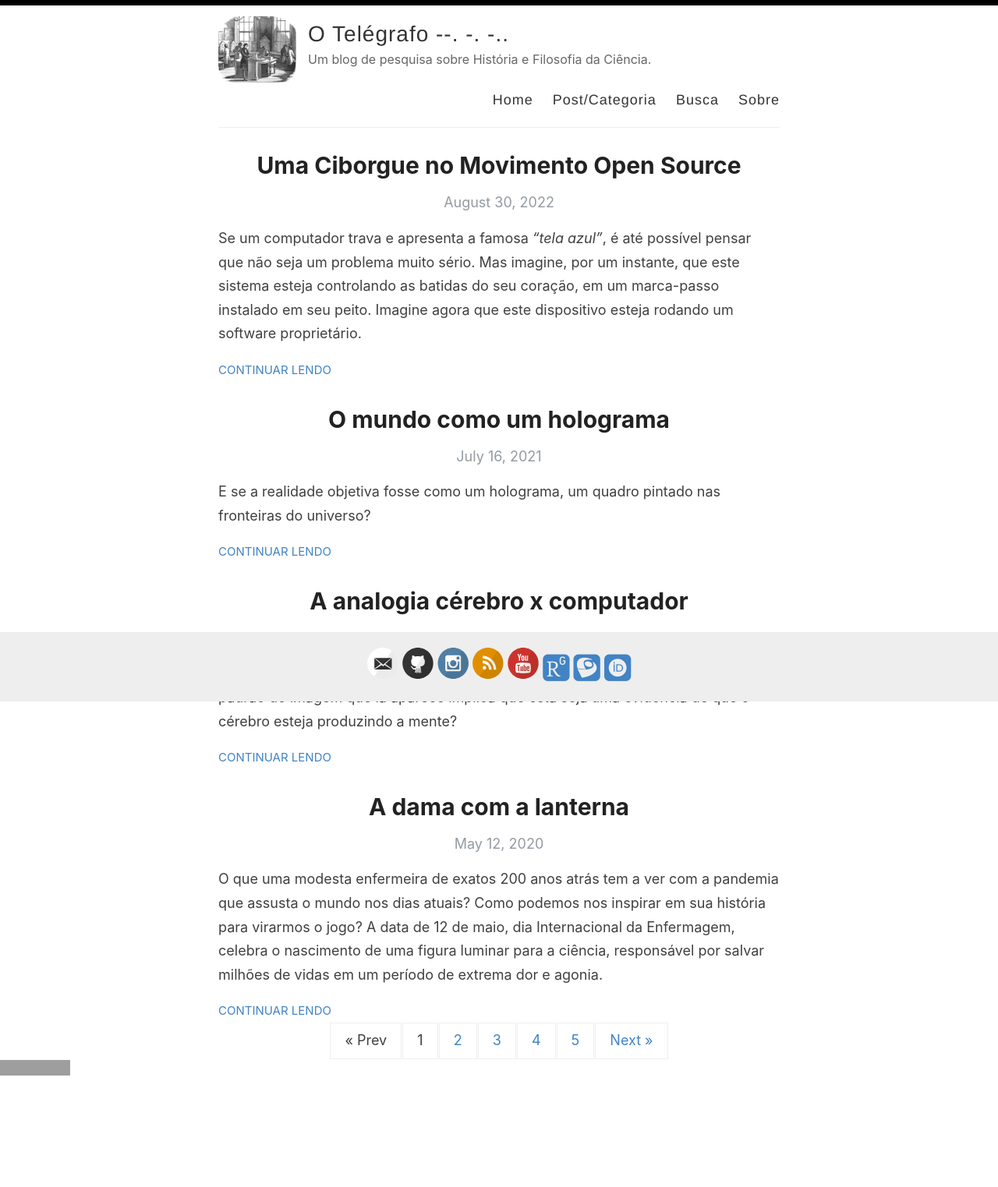
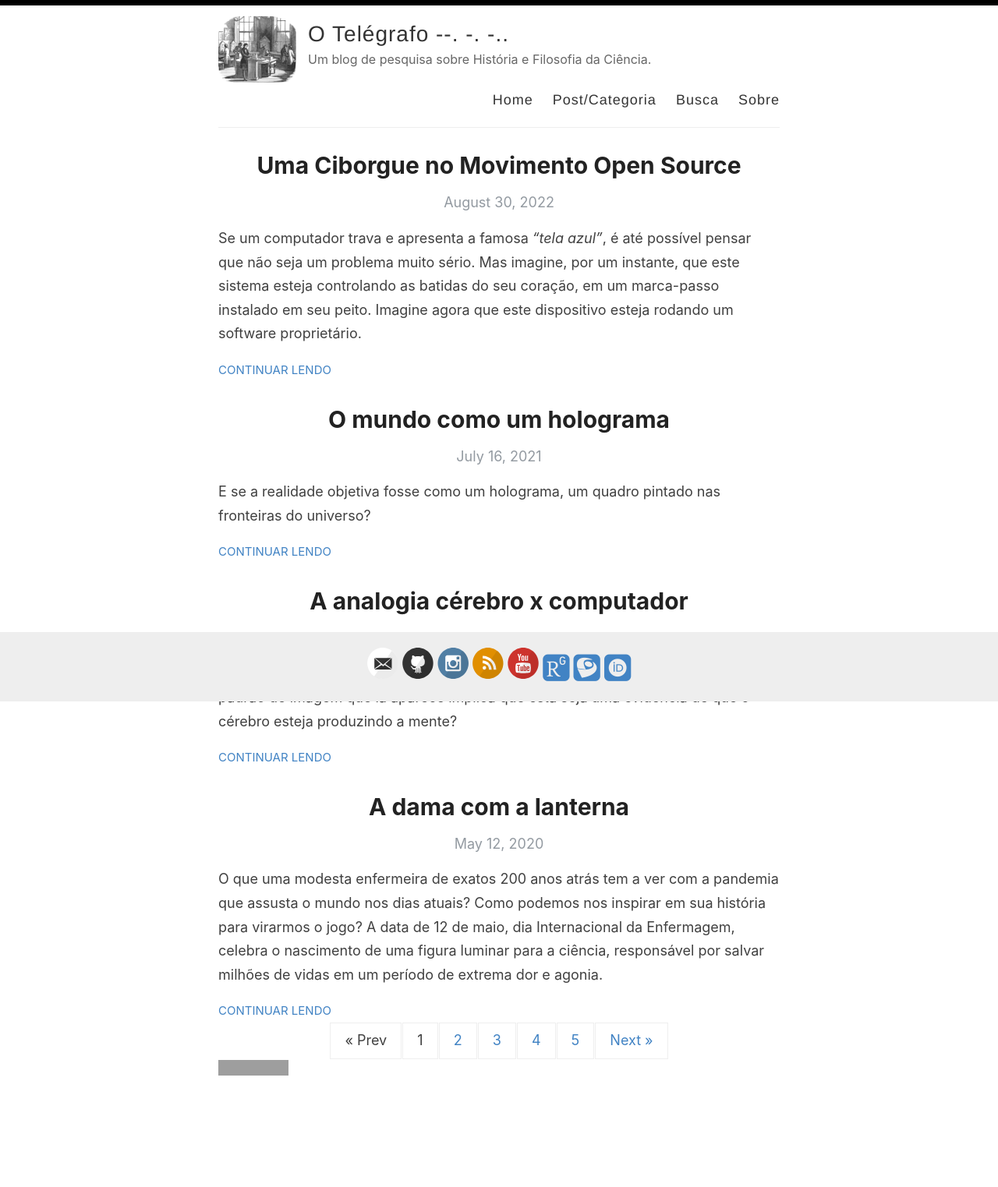
Before and after one commit to tonidandel/otelegrafo_, a Jekyll site: the page built from index.html, in a window 1280 px wide. Shown: the whole page at 78% size. Built offline with Jekyll 4.4.1, drawn with Linux system fonts in a browser that asks for light colours; nearby versions of some CDN libraries; some web fonts are replaced; the list of posts is cut into pages by our own code; grey boxes are pictures that could not be loaded.

Commit message:
Update index.html

```diff
--- a/index.html
+++ b/index.html
@@ -44,5 +44,6 @@ layout: default
     {% endif %}
   </div>
   {% endif %}
+
+<a href="https://hits.sh/otelegrafo.com/"><img alt="Hits" src="https://hits.sh/otelegrafo.com.svg?style=flat-square&label=Leituras%3A&extraCount=2572&color=49ec10&labelColor=44a31f"/></a>
 </div>
-<a href="https://hits.sh/otelegrafo.com/"><img alt="Hits" src="https://hits.sh/otelegrafo.com.svg?style=flat-square&label=Leituras%3A&extraCount=2572&color=49ec10&labelColor=44a31f"/></a>
```
